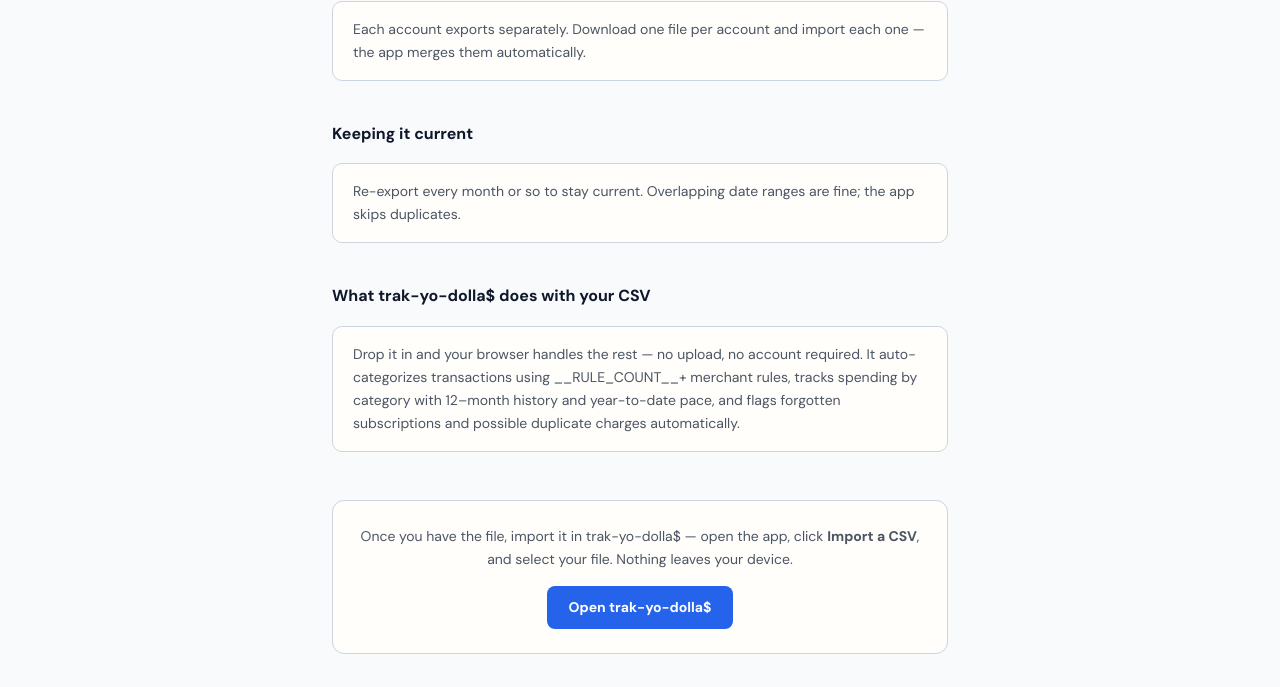
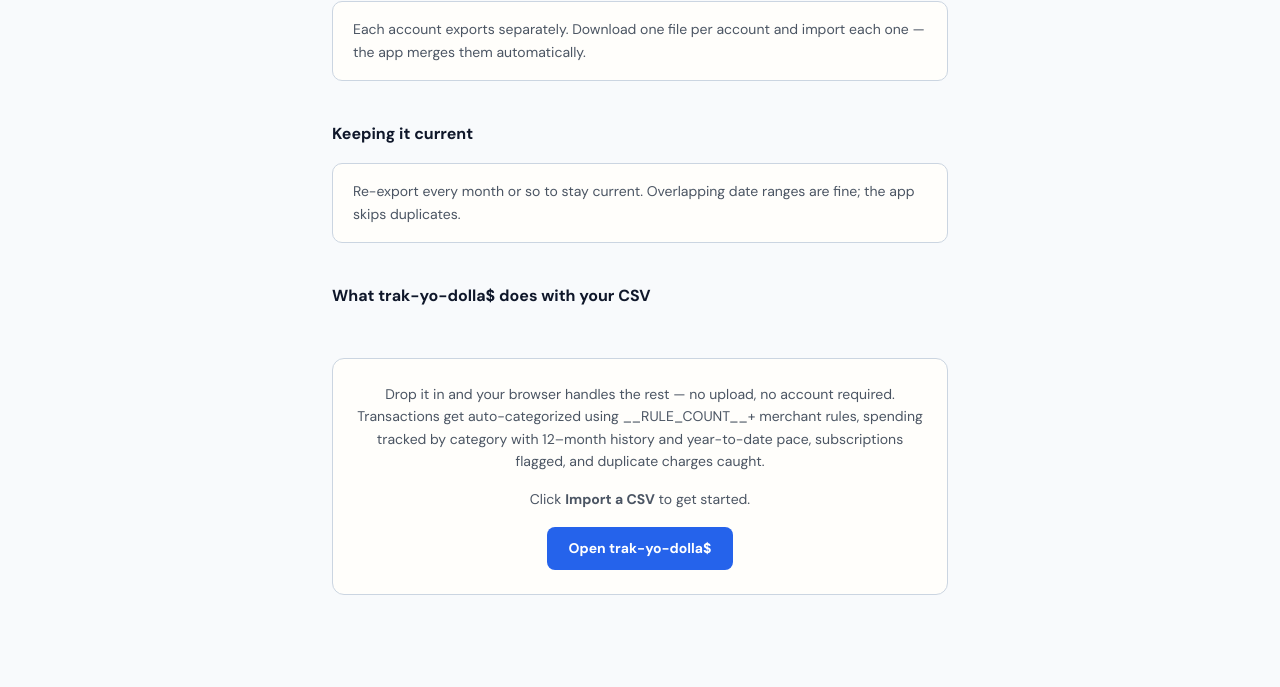
Before and after one commit to gflo247/trak-yo-dollas, a website: page guides/ally.html in a window 1280 px wide. Shown: the part 1308-1995 px from the top of the page. Drawn offline with Linux system fonts and the light colour scheme.

Commit message:
Consolidate guide page CTA: merge what-the-app-does note into single CTA box, tighten copy

```diff
--- a/guides/ally.html
+++ b/guides/ally.html
@@ -166,12 +166,9 @@
   </div>
 
   <h2>What trak-yo-dolla$ does with your CSV</h2>
-  <div class="note" style="margin-bottom:2.5rem">
-    Drop it in and your browser handles the rest &mdash; no upload, no account required. It auto-categorizes transactions using __RULE_COUNT__+ merchant rules, tracks spending by category with 12&ndash;month history and year-to-date pace, and flags forgotten subscriptions and possible duplicate charges automatically.
-  </div>
-
   <div class="cta">
-    <p>Once you have the file, import it in trak-yo-dolla$ &mdash; open the app, click <strong>Import a CSV</strong>, and select your file. Nothing leaves your device.</p>
+    <p>Drop it in and your browser handles the rest &mdash; no upload, no account required. Transactions get auto-categorized using __RULE_COUNT__+ merchant rules, spending tracked by category with 12&ndash;month history and year-to-date pace, subscriptions flagged, and duplicate charges caught.</p>
+    <p>Click <strong>Import a CSV</strong> to get started.</p>
     <a href="/trakyodollas" class="btn-primary">Open trak-yo-dolla$</a>
   </div>
 </div>
```
Also changed, not shown: guides/bofa.html (+2 -5 lines), guides/capitalone.html (+2 -5 lines), guides/chase.html (+2 -5 lines), guides/citi.html (+2 -5 lines), guides/discover.html (+2 -5 lines), guides/usbank.html (+2 -5 lines), guides/wellsfargo.html (+2 -5 lines), 1 other file.
